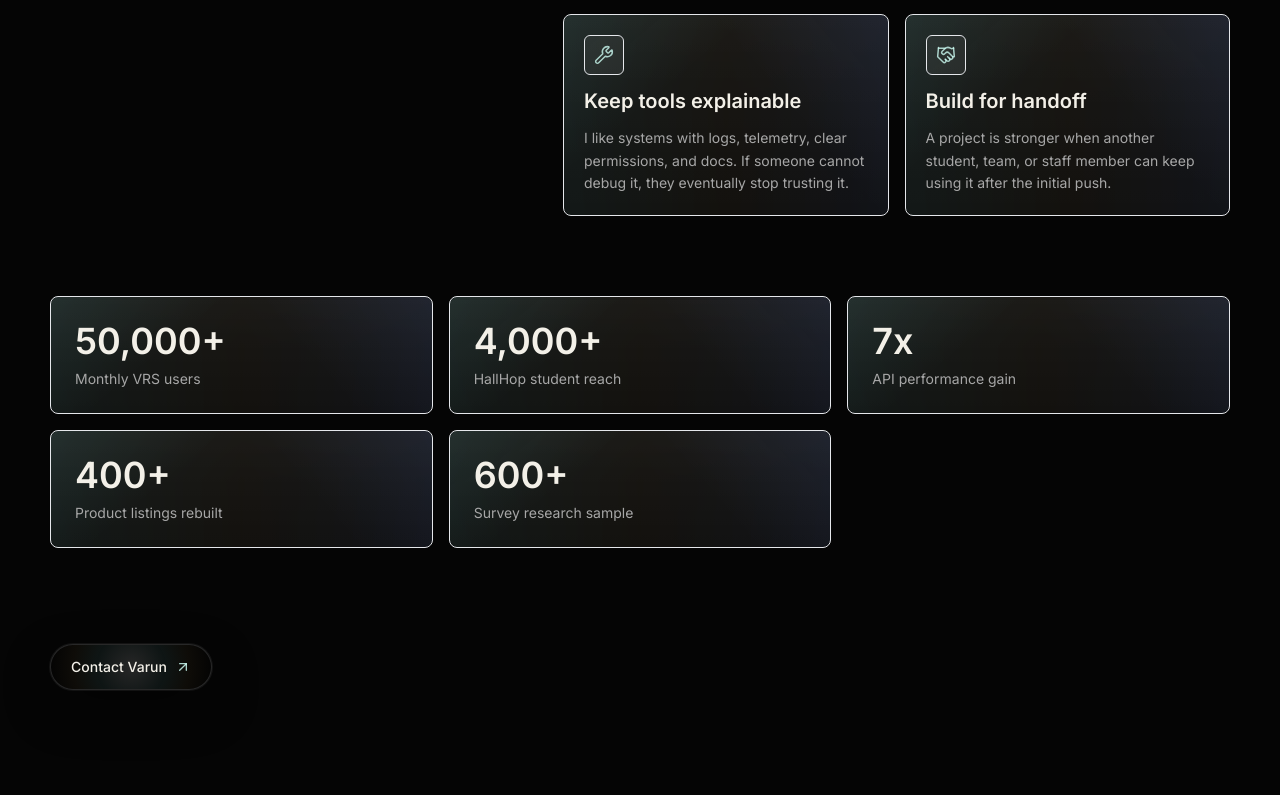
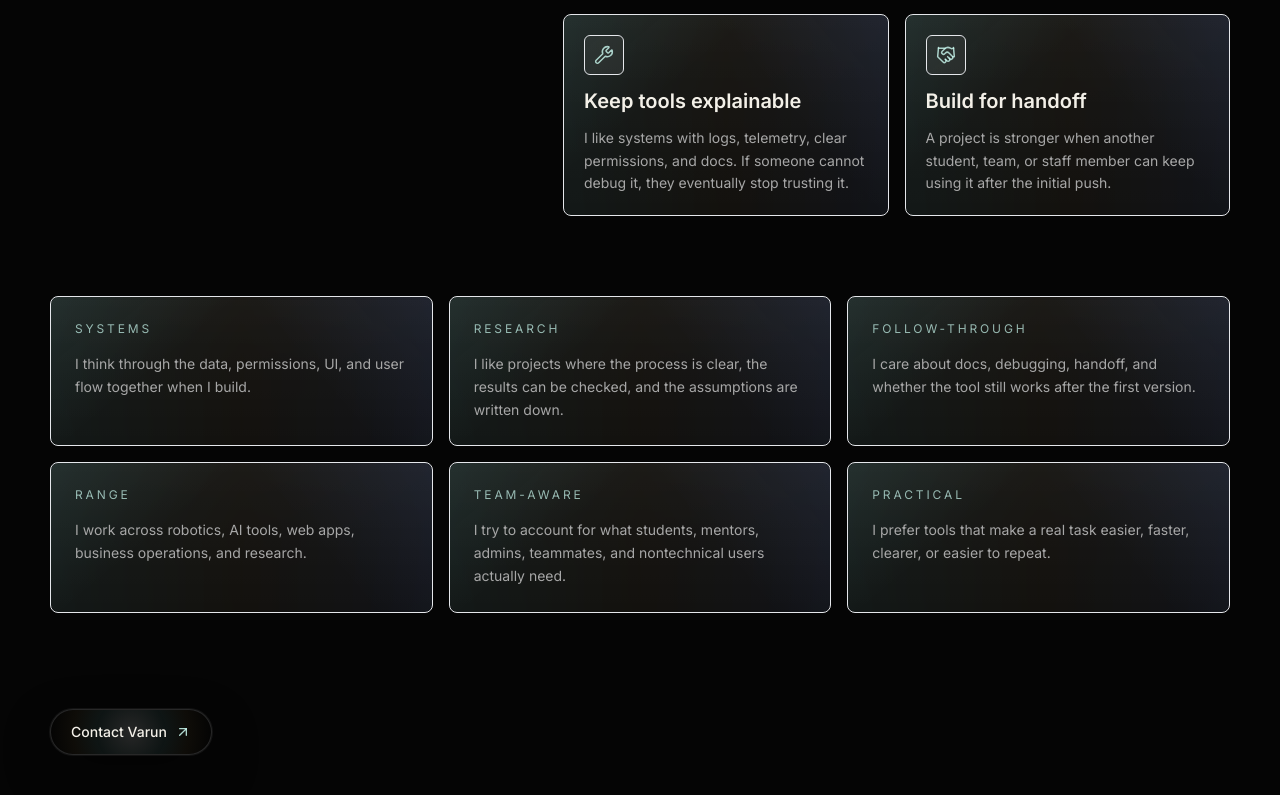
Before and after one commit to varun-b-nagaraj/E-Portfolio, a Next.js app: page /about in a window 1280 px wide. Shown: the part 1843-2638 px from the top of the page. Built offline with nearby package versions, Linux system fonts and the light colour scheme.

Commit message:
new profile details

```diff
--- a/src/app/about/page.tsx
+++ b/src/app/about/page.tsx
@@ -1,5 +1,4 @@
 import { AboutSystemsMap } from "@/components/AboutSystemsMap";
-import { AnimatedCounter } from "@/components/AnimatedCounter";
 import { MagneticButton } from "@/components/MagneticButton";
 import { ParallaxLayer } from "@/components/ParallaxLayer";
 import { SectionIntro } from "@/components/SectionIntro";
@@ -57,12 +56,10 @@ export default function AboutPage() {
         </div>
       </section>
       <section className="container-page grid gap-4 pb-24 sm:grid-cols-2 lg:grid-cols-3">
-        {profile.metrics.map((metric) => (
-          <div key={metric.label} className="surface-glow rounded-lg border border-white/12 bg-panel/80 p-6">
-            <p className="text-4xl font-semibold text-bone">
-              <AnimatedCounter value={metric.value} suffix={metric.suffix} />
-            </p>
-            <p className="mt-2 text-sm text-muted">{metric.label}</p>
+        {profile.aboutTraits.map((trait) => (
+          <div key={trait.label} className="surface-glow rounded-lg border border-white/12 bg-panel/80 p-6">
+            <p className="text-xs uppercase tracking-[0.24em] text-teal-100/70">{trait.label}</p>
+            <p className="mt-4 text-sm leading-relaxed text-muted">{trait.body}</p>
           </div>
         ))}
       </section>
--- a/src/data/profile.ts
+++ b/src/data/profile.ts
@@ -64,6 +64,32 @@ export const profile = {
     { label: "Product listings rebuilt", value: 400, suffix: "+" },
     { label: "Survey research sample", value: 600, suffix: "+" }
   ],
+  aboutTraits: [
+    {
+      label: "Systems",
+      body: "I think through the data, permissions, UI, and user flow together when I build."
+    },
+    {
+      label: "Research",
+      body: "I like projects where the process is clear, the results can be checked, and the assumptions are written down."
+    },
+    {
+      label: "Follow-through",
+      body: "I care about docs, debugging, handoff, and whether the tool still works after the first version."
+    },
+    {
+      label: "Range",
+      body: "I work across robotics, AI tools, web apps, business operations, and research."
+    },
+    {
+      label: "Team-aware",
+      body: "I try to account for what students, mentors, admins, teammates, and nontechnical users actually need."
+    },
+    {
+      label: "Practical",
+      body: "I prefer tools that make a real task easier, faster, clearer, or easier to repeat."
+    }
+  ],
   highlights: [
     {
       title: "AI Systems",
```
